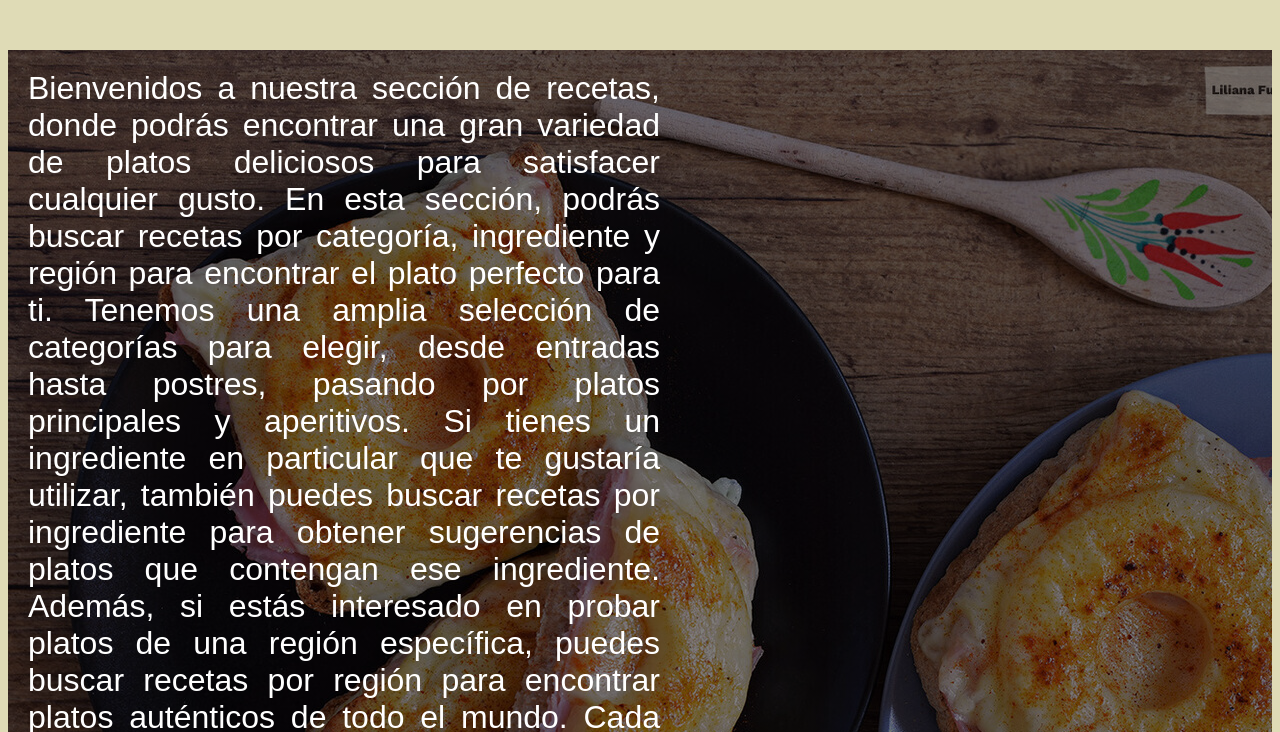
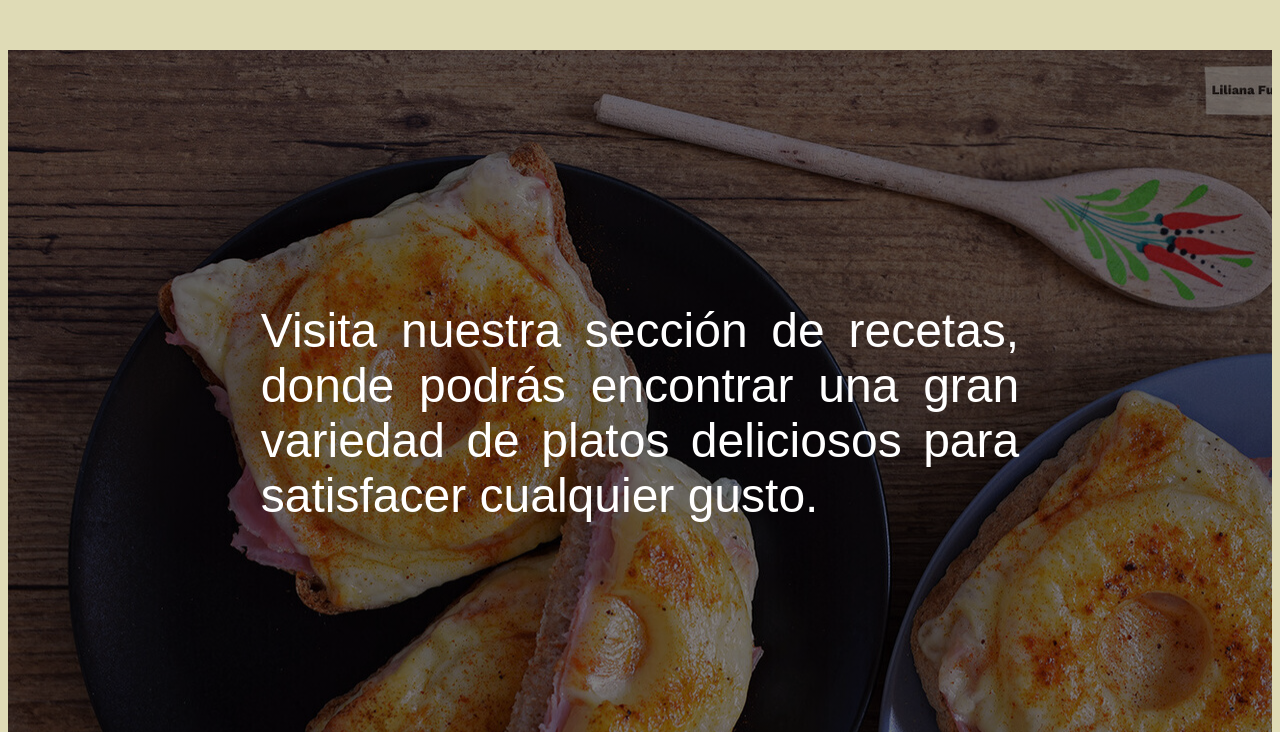
Before and after one commit to ProfeBlasi/AplicacionesMoviles2023, a plain HTML site: page index.html in a window 1280 px wide. Shown: the part 688-1420 px from the top of the page. Drawn offline with nearby package versions, Linux system fonts and the light colour scheme; some packages are replaced by stand-ins of ours; a script that the page names is missing; a web font is replaced by a local one.

Commit message:
Ultimo fix

```diff
--- a/css/card.css
+++ b/css/card.css
@@ -96,10 +96,6 @@
   }
 
   @media (max-width: 800px) {
-    /*.card-container {
-      display: block;
-    }*/
-
     .card-container article{
       width: 90%;
     }
--- a/css/home.css
+++ b/css/home.css
@@ -94,17 +94,17 @@
     rgba(0, 0, 0, 0.5),
     rgba(0, 0, 0, 0.5)
   ), url("/Imagenes/home_recetas.jpg");
-  height: auto;
+  width: auto;
   color: white;
   text-align: justify;
   margin: 50px 0;
 }
 
 .container-recetas p {
-  margin: 20px;
+  margin: 20%;
   font-family: 'Amaranth', sans-serif;
   display: block;
-  font-size: 2rem;
+  font-size: 3rem;
 }
 
 @media only screen and (min-width: 768px) {
@@ -114,12 +114,6 @@
     justify-content: space-between;
     align-items: center;
     height: auto;
-  }
-
-  .container-recetas p {
-    margin: 20px;
-    width: 50%;
-    font-family: 'Amaranth', sans-serif;
   }
 
   .container-recetas img {
--- a/css/recetaComida.css
+++ b/css/recetaComida.css
@@ -30,6 +30,17 @@
     margin-bottom: 10px;
   }
 
+  @media screen and (min-width: 1100px) {
+
+    .select-container {
+      display: flex;
+      flex-direction: row;
+      justify-content: flex-start;
+      align-items: center;
+      margin: auto;
+    }
+  }
+
   @media screen and (min-width: 768px) {
     .selects-wrapper {
         flex-direction: row;
--- a/html/home.html
+++ b/html/home.html
@@ -31,22 +31,8 @@
     <button class="next"></button>
   </div>
   <div class="container-recetas">
-    <p>Bienvenidos a nuestra sección de recetas, donde podrás encontrar una gran variedad de platos deliciosos para
-      satisfacer cualquier gusto.
-      En esta sección, podrás buscar recetas por categoría, ingrediente y región para encontrar el plato perfecto para
-      ti.
-      Tenemos una amplia selección de categorías para elegir, desde entradas hasta postres, pasando por platos
-      principales y aperitivos.
-      Si tienes un ingrediente en particular que te gustaría utilizar, también puedes buscar recetas por ingrediente
-      para obtener sugerencias
-      de platos que contengan ese ingrediente.
-      Además, si estás interesado en probar platos de una región específica, puedes buscar recetas por región para
-      encontrar platos auténticos
-      de todo el mundo. Cada receta incluye instrucciones paso a paso para que puedas preparar el plato de manera fácil
-      y sin complicaciones.
-      También podrás encontrar consejos y sugerencias útiles para asegurarte de que tu plato sea un éxito.
-      Así que adelante, explora nuestra sección de recetas y encuentra tu nueva receta favorita para disfrutar con
-      amigos y familiares. ¡Buen provecho!</p>
+    <p>Visita nuestra sección de recetas, donde podrás encontrar una gran variedad de platos deliciosos para
+      satisfacer cualquier gusto.</p>
   </div>
   <div class="container_delivery">
     <h2>Proba nuestro servicio de degustacion, unico en el mercado</h2>
--- a/package.json
+++ /dev/null
@@ -1,5 +0,0 @@
-{
-  "devDependencies": {
-    "browser-polyfill": "^3.20.2"
-  }
-}
```
Also changed, not shown: 1 other file.
